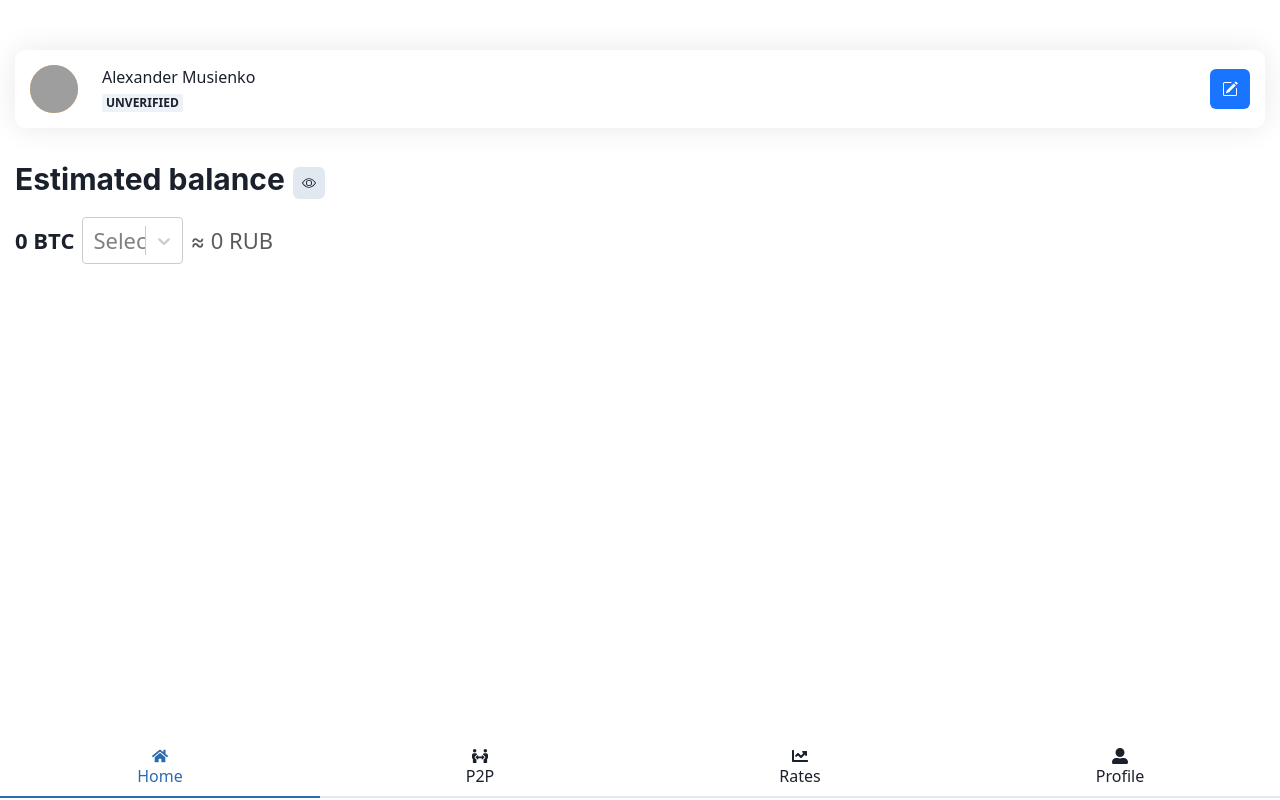
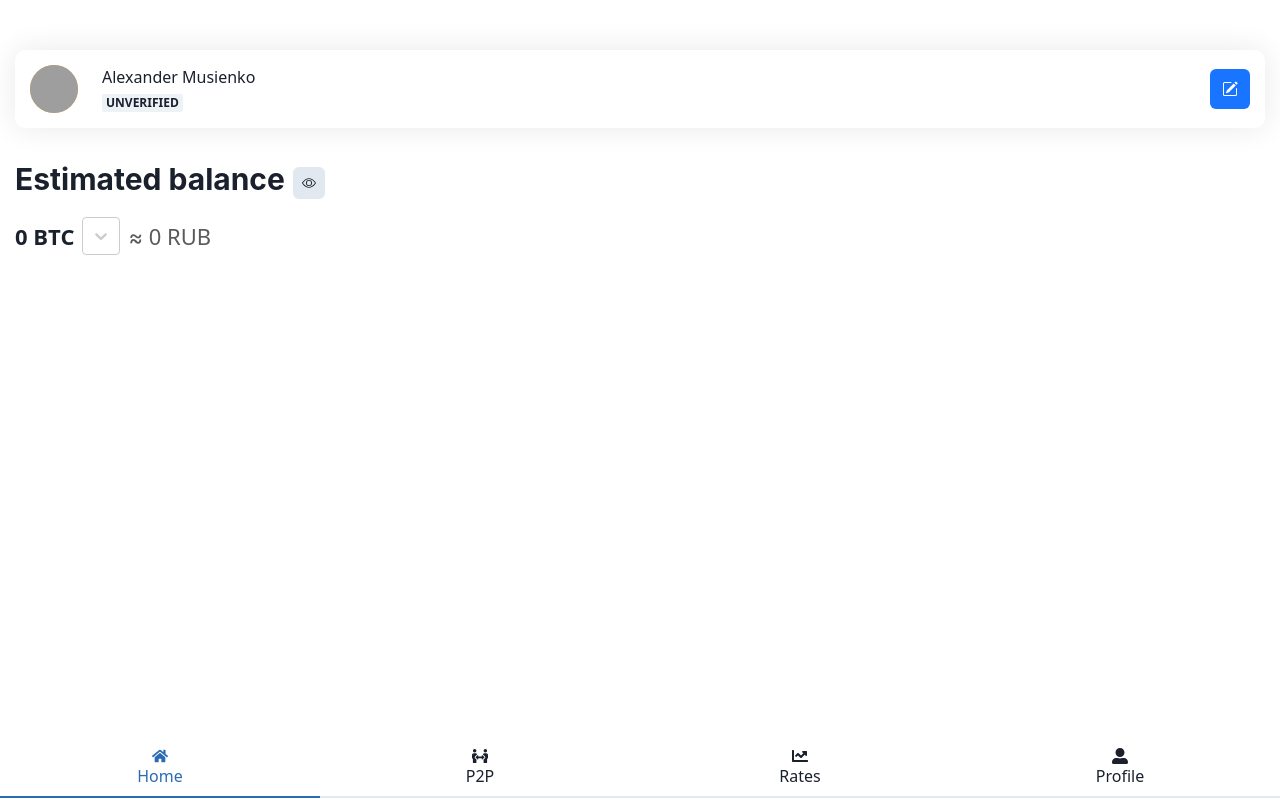
Before and after one commit to AlexanderMusienko/CryptoProject, a React (Vite) app: page /home in a window 1280 px wide. Built offline with nearby package versions, Linux system fonts and the light colour scheme; grey boxes are pictures that could not be loaded.

Commit message:
added react-select styled select in estimatedBalance component

```diff
--- a/src/pages/HomePage/EstimatedBalance/index.jsx
+++ b/src/pages/HomePage/EstimatedBalance/index.jsx
@@ -2,6 +2,21 @@ import React from "react";
 import { useState } from "react";
 import { HStack, Wrap, Text } from "@chakra-ui/react";
 import Select from "react-select";
+
+const selectStyles = {
+  valueContainer: (baseStyles) => ({
+    ...baseStyles,
+    display: "none"
+  }),
+  indicatorSeparator: (baseStyles) => ({
+    ...baseStyles,
+    display: "none"
+  }),
+  menu: (baseStyles) => ({
+    ...baseStyles,
+    width: '70px'
+  })
+}
 
 /**
  *
@@ -14,8 +29,8 @@ import Select from "react-select";
 export default function EstimatedBalance({ estimatedBalanceCoins, estimatedBalanceFiats, coinOptions }) {
   const [coin, setCoin] = useState("btc");
 
-  function getOptionValue(e) {
-    setCoin(e.target.value);
+  function setOptionValue(e) {
+    setCoin(e.value);
   }
 
   const balance = {
@@ -28,18 +43,14 @@ export default function EstimatedBalance({ estimatedBalanceCoins, estimatedBalan
       <Text className="coin-balance">
         {balance.coinBalance.hot} {balance.coinBalance.coin.toUpperCase()}
       </Text>
-      <Wrap className="coin-select">
         <Select
-          // options={coinOptions.map((coin, i) => {
-          //   return { value: coin, label: coin };
-          // })}
-          options={[
-            { value: 'chocolate', label: 'Chocolate' },
-            { value: 'strawberry', label: 'Strawberry' },
-            { value: 'vanilla', label: 'Vanilla' }
-          ]}
-        />
-      </Wrap>
+        className="coin-select"
+        styles={selectStyles}
+        onChange={setOptionValue}
+        options={coinOptions.map((coin, i) => {
+          return { value: coin, label: coin.toUpperCase() };
+        })}
+      />
       <Text className="fiat-balance">
         ≈ {balance.fiatBalance.hot} {balance.fiatBalance.fiat.toUpperCase()}
       </Text>
```
